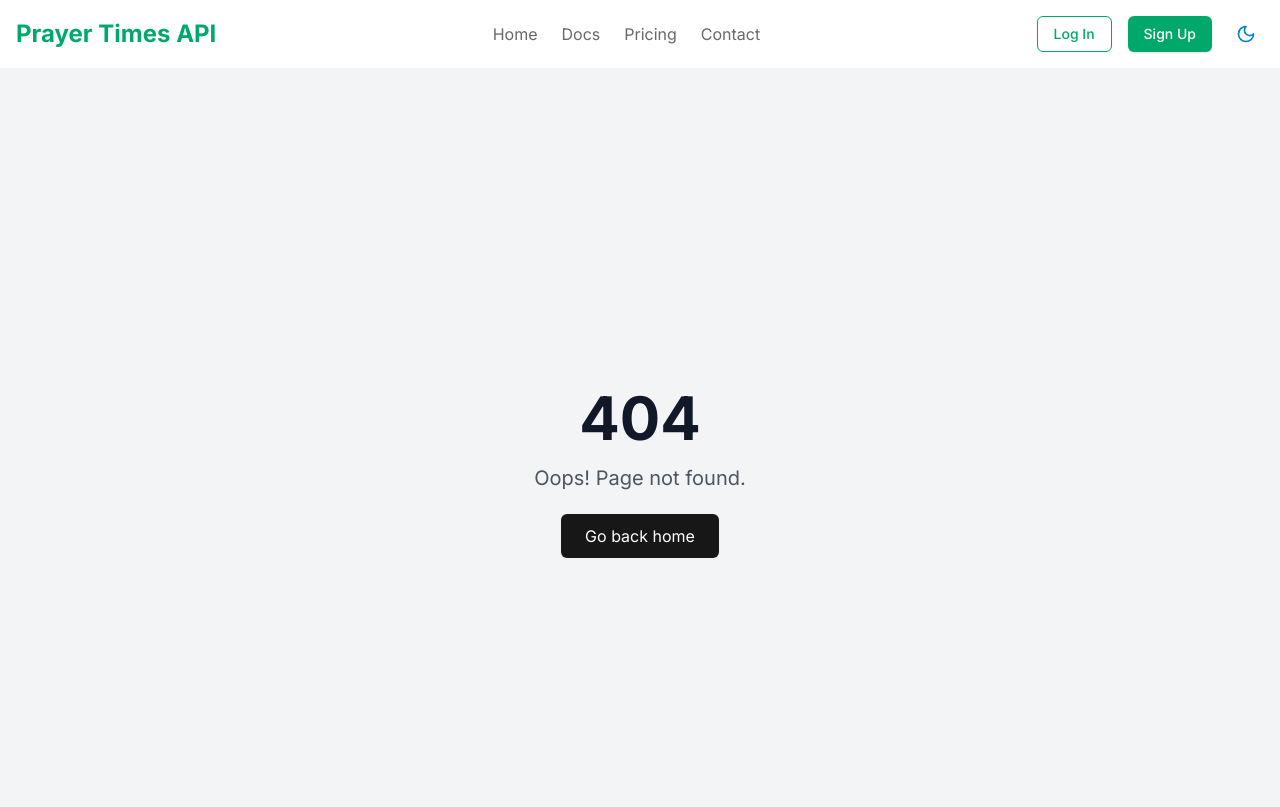
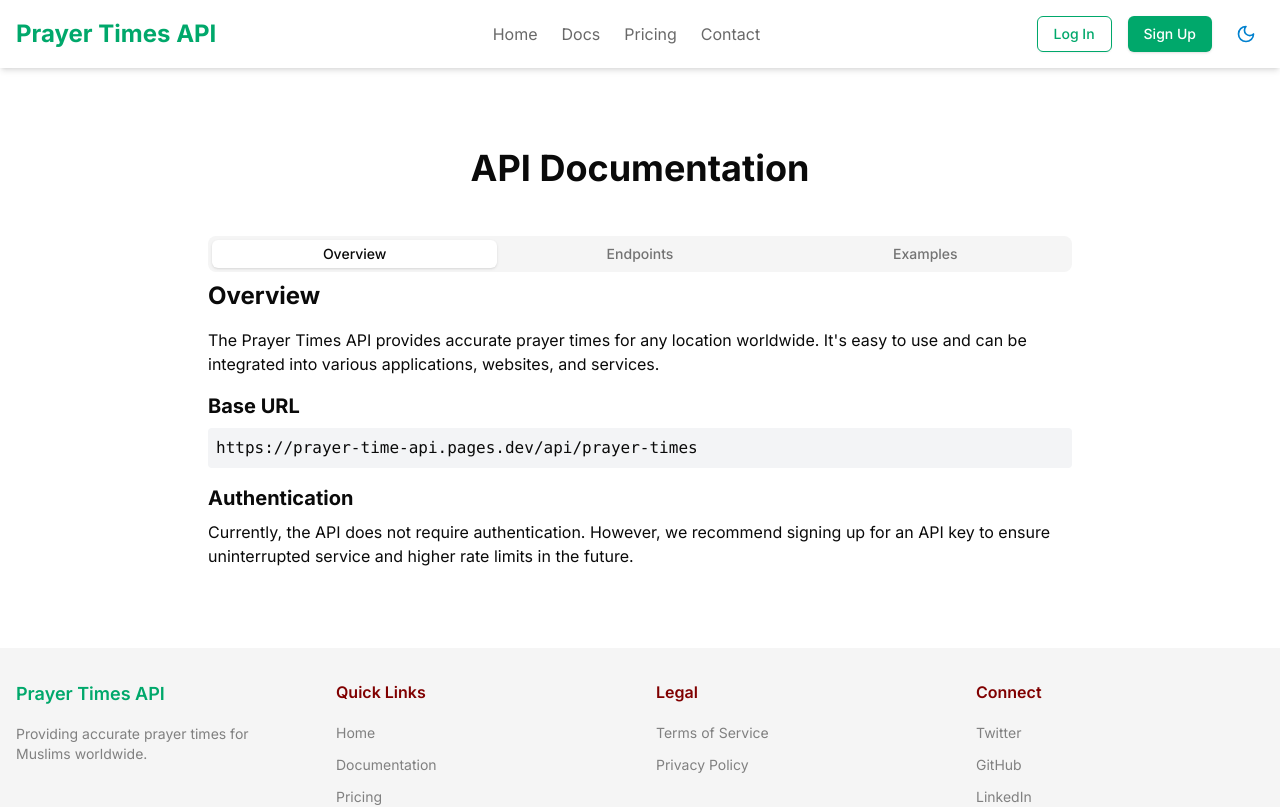
Before and after one commit to saikothasan/prayer-time, a Next.js app: page /docs in a window 1280 px wide. Before the commit this address had no page. Shown: the top 807 px of the page. Built offline with nearby package versions, Linux system fonts and the light colour scheme.

Commit message:
Create page.tsx

```diff
--- /dev/null
+++ b/src/app/docs/page.tsx
@@ -0,0 +1,40 @@
+import APIDocumentation from "@/components/APIDocumentation"
+
+export const metadata = {
+  title: "API Documentation - Prayer Times API",
+  description:
+    "Learn how to integrate accurate Islamic prayer times into your applications using our Prayer Times API. Comprehensive documentation for developers.",
+  keywords: "prayer times API docs, Islamic prayer API, salah times integration, azan API documentation",
+  openGraph: {
+    title: "API Documentation - Prayer Times API",
+    description:
+      "Learn how to integrate accurate Islamic prayer times into your applications using our Prayer Times API.",
+    url: "https://prayer-time-api.pages.dev/docs",
+    siteName: "Prayer Times API",
+    images: [
+      {
+        url: "https://prayer-time-api.pages.dev/og-image-docs.png",
+        width: 1200,
+        height: 630,
+      },
+    ],
+    locale: "en_US",
+    type: "website",
+  },
+  twitter: {
+    card: "summary_large_image",
+    title: "API Documentation - Prayer Times API",
+    description:
+      "Learn how to integrate accurate Islamic prayer times into your applications using our Prayer Times API.",
+    images: ["https://prayer-time-api.pages.dev/og-image-docs.png"],
+  },
+}
+
+export default function DocsPage() {
+  return (
+    <div className="py-20">
+      <h1 className="text-4xl font-bold text-center mb-12">API Documentation</h1>
+      <APIDocumentation />
+    </div>
+  )
+}
```
